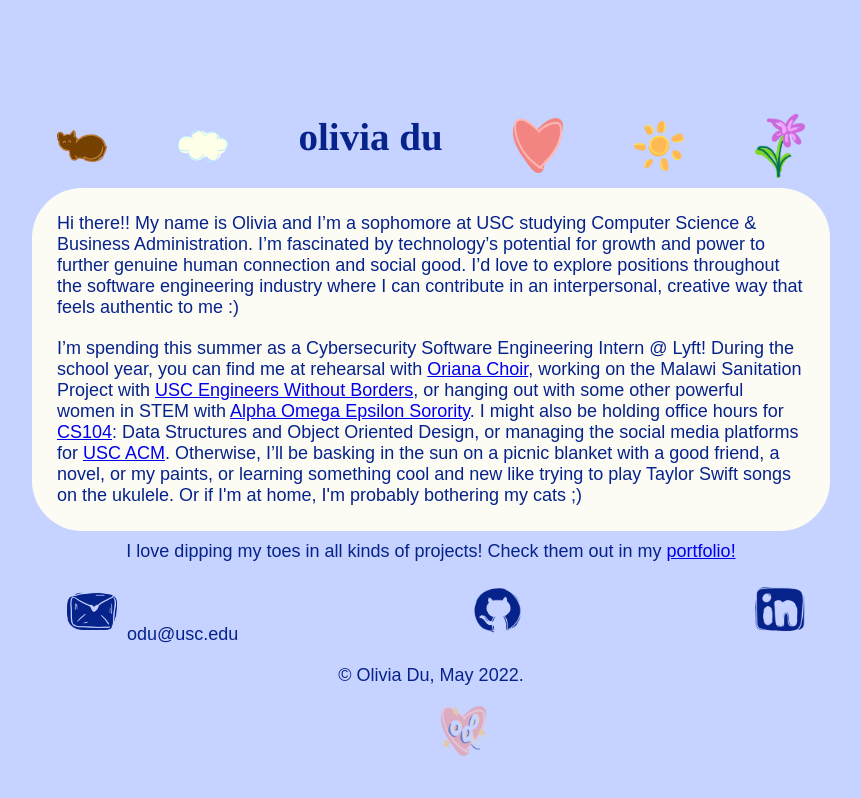
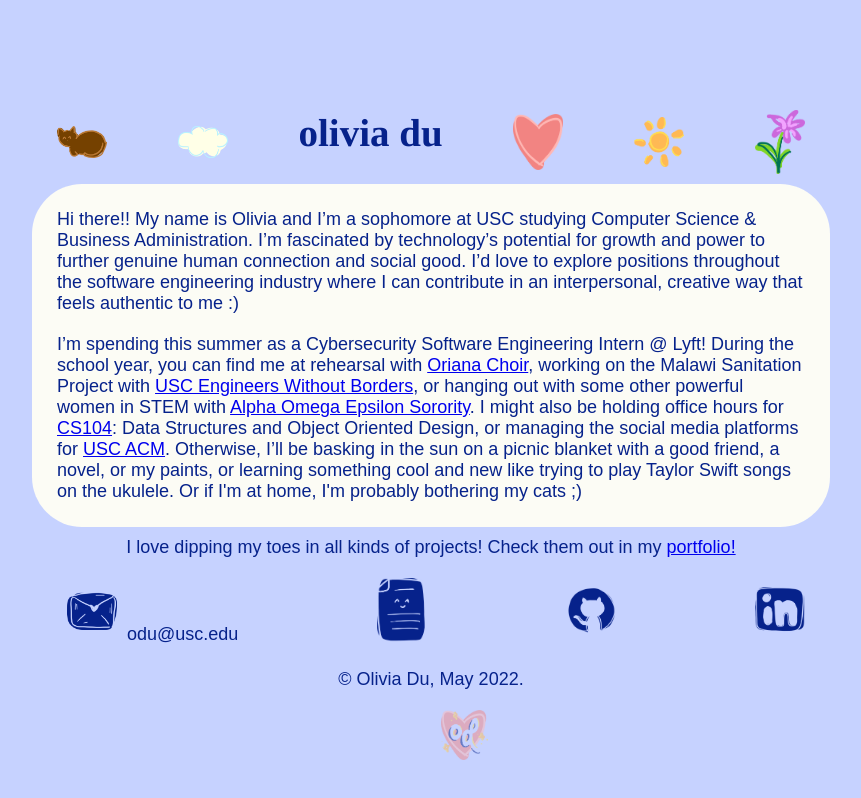
Before and after one commit to oliviaaduu/oliviaaduu.github.io, a React (Create React App) app: page / in a window 1280 px wide. Shown: the whole page, without its empty margins (209-1070 px from the left). Built offline with nearby package versions, Linux system fonts and the light colour scheme.

Commit message:
add working resume download button

```diff
--- a/src/components/Links.js
+++ b/src/components/Links.js
@@ -1,9 +1,15 @@
 import { EMAIL, GITHUBURL, LINKEDINURL } from '../constants';
 import Image from 'react';
 import '../styles/Links.css';
+import MyResume from "../Du, Olivia - May 2022.pdf";
+// import mailImg from "../images/mail.svg";
+// import gitHubImg from "../images/github.svg";
+// import linkedInImg from "../images/linkedin.svg";
+
 import mailImg from "../images/mail.png";
 import gitHubImg from "../images/github.png";
 import linkedInImg from "../images/linkedin.png";
+import resumeImg from "../images/resume.png";
 
 function Links() {
   return (
@@ -14,8 +20,10 @@ function Links() {
           {EMAIL}
         </p>
       </div>
-
-      <a href= {GITHUBURL}>
+      <a href={MyResume} download>
+        <img src={resumeImg}/>
+      </a>
+      <a href={GITHUBURL}>
           <img src={gitHubImg}/>
       </a>
       <a href={LINKEDINURL}>
--- a/src/styles/About.css
+++ b/src/styles/About.css
@@ -7,5 +7,4 @@
     padding: 15px;
     background-color: #fcfcf5;
     border-radius: 50px;
-
 }
```
Also changed, not shown: 1 other file (tests, documents, lock files or other folders).
